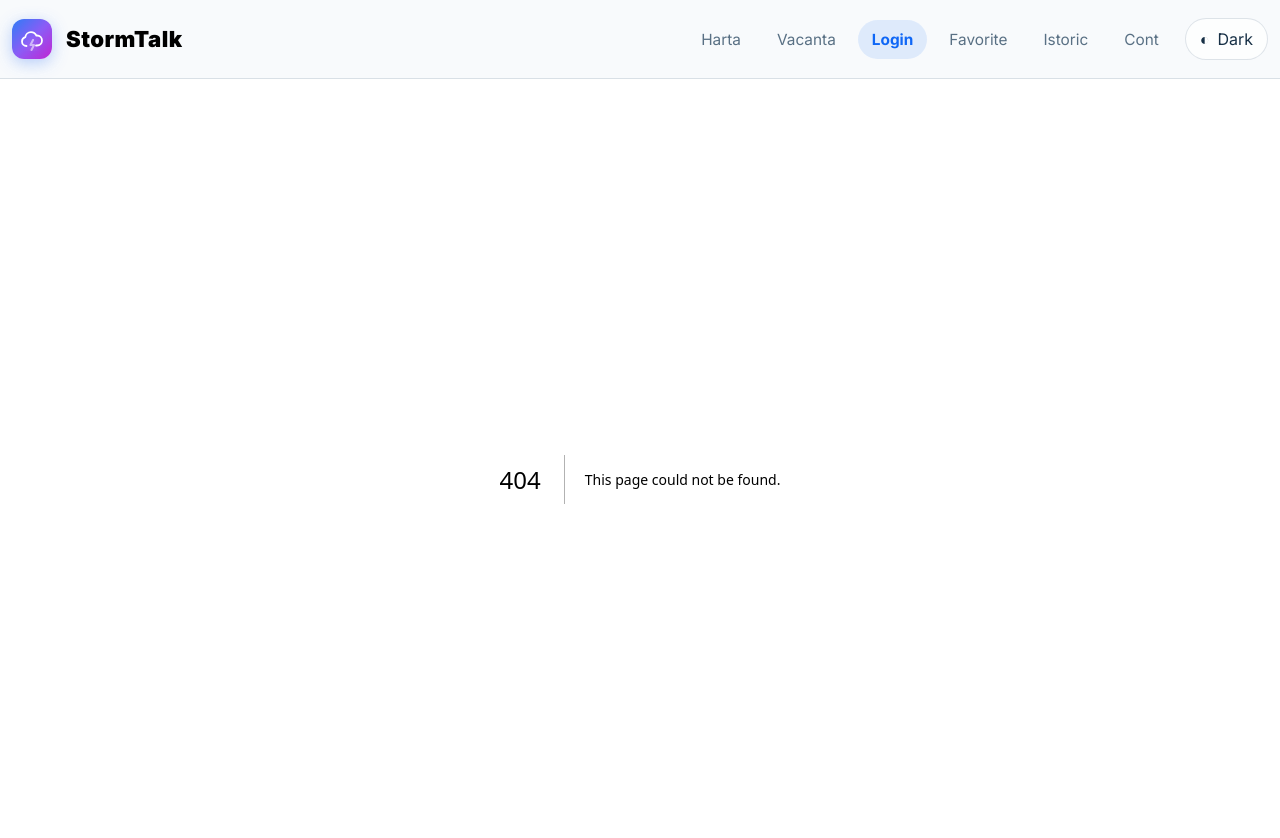
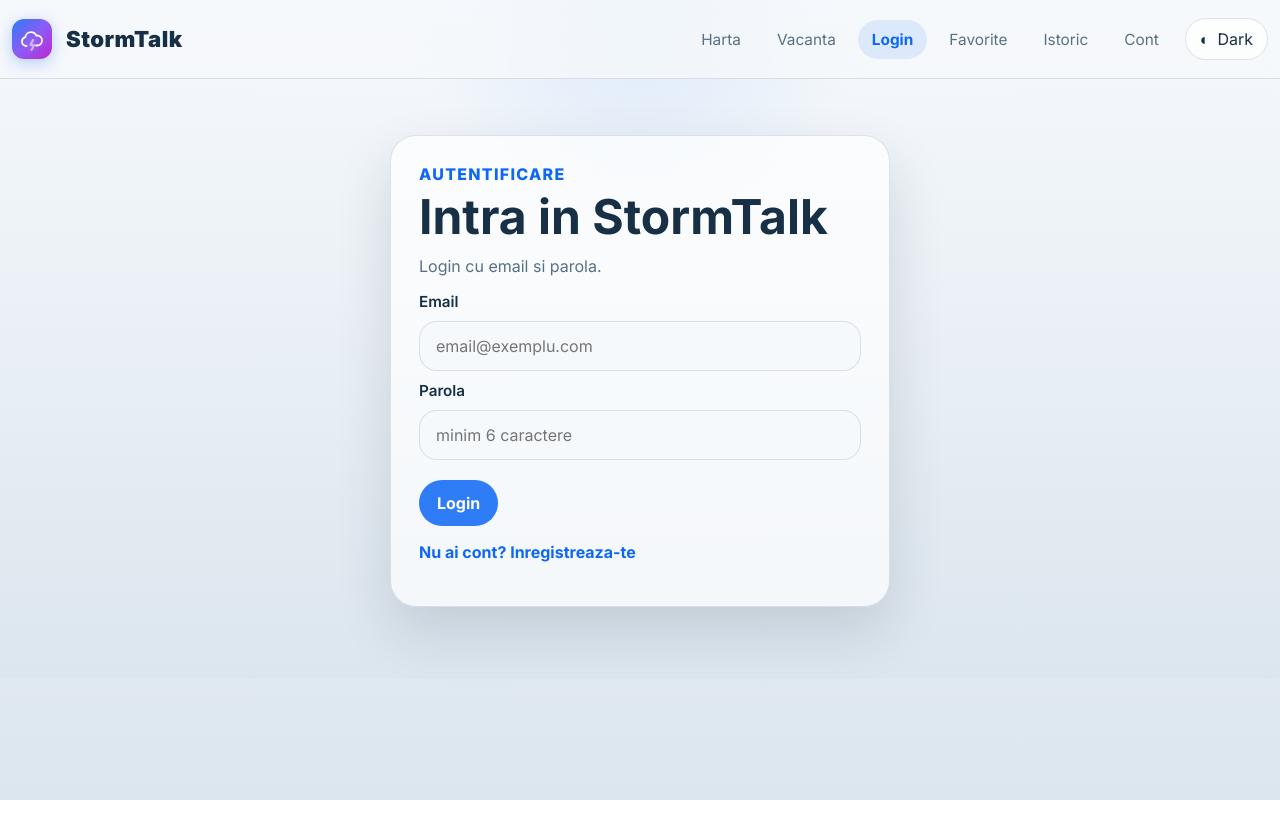
Before and after one commit to anca786/StormTalk, a Next.js app: page /login in a window 1280 px wide. Before the commit this address had no page. Shown: the top 838 px of the page. After the commit the page ends 800 px from the top, so only its background shows below. Built offline with nearby package versions, Linux system fonts and the light colour scheme; no server answers.

Commit message:
feat: build login page UI and Supabase session management hook

```diff
--- /dev/null
+++ b/app/login/page.tsx
@@ -0,0 +1,180 @@
+"use client";
+
+import { useState } from "react";
+import { getSupabaseBrowserClient } from "@/lib/supabase/client";
+import { useSupabaseSession } from "@/hooks/use-supabase-session";
+
+export default function LoginPage() {
+  const [email, setEmail] = useState("");
+  const [password, setPassword] = useState("");
+  const [mode, setMode] = useState<"login" | "register">("login");
+  const [message, setMessage] = useState<string | null>(null);
+  const [errorMessage, setErrorMessage] = useState<string | null>(null);
+  const [isSubmitting, setIsSubmitting] = useState(false);
+  const { user, isLoading } = useSupabaseSession();
+
+  const handleSubmit = async () => {
+    if (!email.trim() || !password.trim()) {
+      setErrorMessage("Email si parola sunt obligatorii.");
+      return;
+    }
+
+    setMessage(null);
+    setErrorMessage(null);
+    setIsSubmitting(true);
+
+    try {
+      const response = await fetch("/api/auth", {
+        method: "POST",
+        headers: { "Content-Type": "application/json" },
+        body: JSON.stringify({
+          email: email.trim(),
+          password: password.trim(),
+          mode,
+        }),
+      });
+
+      const data = await response.json();
+
+      if (!response.ok) {
+        setErrorMessage(data.error ?? "A aparut o eroare.");
+        setIsSubmitting(false);
+        return;
+      }
+
+      // If we got tokens back, set the session on the client-side Supabase
+      if (data.session?.access_token && data.session?.refresh_token) {
+        const supabase = getSupabaseBrowserClient();
+
+        if (supabase) {
+          await supabase.auth.setSession({
+            access_token: data.session.access_token,
+            refresh_token: data.session.refresh_token,
+          });
+        }
+      }
+
+      setMessage(data.message ?? "Succes!");
+    } catch {
+      setErrorMessage("Eroare de retea. Verifica conexiunea la internet.");
+    } finally {
+      setIsSubmitting(false);
+    }
+  };
+
+  const handleLogout = async () => {
+    const supabase = getSupabaseBrowserClient();
+
+    if (!supabase) {
+      return;
+    }
+
+    await supabase.auth.signOut();
+    setMessage("Te-ai delogat cu succes.");
+    setErrorMessage(null);
+  };
+
+  const handleKeyDown = (event: React.KeyboardEvent) => {
+    if (event.key === "Enter") {
+      void handleSubmit();
+    }
+  };
+
+  return (
+    <main className="page-shell">
+      <section className="auth-shell">
+        <article className="auth-card">
+          <p className="eyebrow">Autentificare</p>
+          <h1 className="auth-title">Intra in StormTalk</h1>
+
+          {user?.email ? (
+            <>
+              <p className="panel-subtitle">
+                Esti conectat ca <strong>{user.email}</strong>
+              </p>
+              <div className="panel-actions auth-actions">
+                <button
+                  className="ghost-button"
+                  onClick={() => void handleLogout()}
+                  type="button"
+                >
+                  Logout
+                </button>
+              </div>
+              {message ? <p className="helper-note">{message}</p> : null}
+            </>
+          ) : (
+            <>
+              <p className="panel-subtitle">
+                {mode === "login"
+                  ? "Login cu email si parola."
+                  : "Creeaza un cont nou."}
+              </p>
+
+              <div className="form-grid">
+                <label className="field-label" htmlFor="email">
+                  Email
+                </label>
+                <input
+                  className="text-field"
+                  id="email"
+                  onChange={(event) => setEmail(event.target.value)}
+                  onKeyDown={handleKeyDown}
+                  placeholder="email@exemplu.com"
+                  type="email"
+                  value={email}
+                />
+                <label className="field-label" htmlFor="password">
+                  Parola
+                </label>
+                <input
+                  className="text-field"
+                  id="password"
+                  onChange={(event) => setPassword(event.target.value)}
+                  onKeyDown={handleKeyDown}
+                  placeholder="minim 6 caractere"
+                  type="password"
+                  value={password}
+                />
+              </div>
+
+              <div className="panel-actions auth-actions">
+                <button
+                  className="primary-button"
+                  disabled={isLoading || isSubmitting}
+                  onClick={() => void handleSubmit()}
+                  type="button"
+                >
+                  {isSubmitting
+                    ? "Se proceseaza..."
+                    : mode === "login"
+                      ? "Login"
+                      : "Creeaza cont"}
+                </button>
+              </div>
+
+              {message ? <p className="helper-note">{message}</p> : null}
+              {errorMessage ? <p className="error-note">{errorMessage}</p> : null}
+
+              <p className="auth-session-line">
+                <button
+                  className="auth-inline-toggle"
+                  onClick={() =>
+                    setMode((current) =>
+                      current === "login" ? "register" : "login",
+                    )
+                  }
+                  type="button"
+                >
+                  {mode === "login"
+                    ? "Nu ai cont? Inregistreaza-te"
+                    : "Ai deja cont? Login"}
+                </button>
+              </p>
+            </>
+          )}
+        </article>
+      </section>
+    </main>
+  );
+}
--- /dev/null
+++ b/hooks/use-supabase-session.ts
@@ -0,0 +1,48 @@
+"use client";
+
+import { useEffect, useState } from "react";
+import type { Session, User } from "@supabase/supabase-js";
+import { getSupabaseBrowserClient } from "@/lib/supabase/client";
+
+export function useSupabaseSession() {
+  const [session, setSession] = useState<Session | null>(null);
+  const [user, setUser] = useState<User | null>(null);
+  const [isLoading, setIsLoading] = useState(true);
+
+  useEffect(() => {
+    const supabase = getSupabaseBrowserClient();
+
+    if (!supabase) {
+      setIsLoading(false);
+      return;
+    }
+
+    let isMounted = true;
+
+    supabase.auth.getSession().then(({ data }) => {
+      if (!isMounted) {
+        return;
+      }
+
+      setSession(data.session ?? null);
+      setUser(data.session?.user ?? null);
+      setIsLoading(false);
+    });
+
+    const {
+      data: { subscription },
+    } = supabase.auth.onAuthStateChange((_event, nextSession) => {
+      setSession(nextSession ?? null);
+      setUser(nextSession?.user ?? null);
+      setIsLoading(false);
+      window.dispatchEvent(new Event("stormtalk-storage-updated"));
+    });
+
+    return () => {
+      isMounted = false;
+      subscription.unsubscribe();
+    };
+  }, []);
+
+  return { session, user, isLoading, supabase: getSupabaseBrowserClient() };
+}
```
